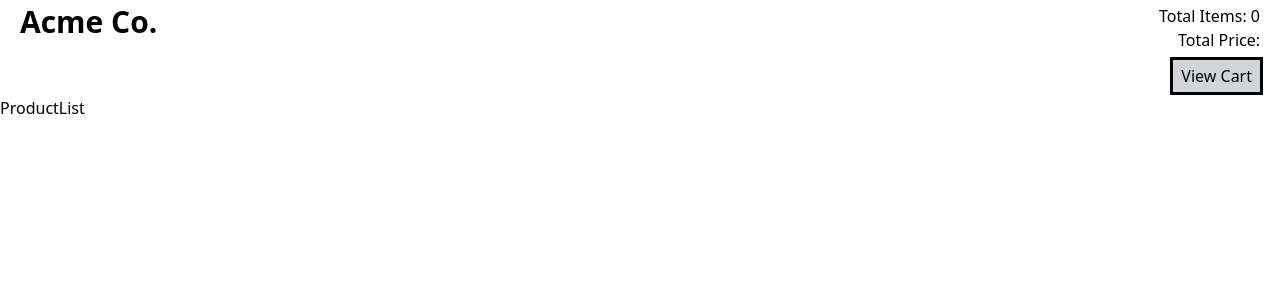
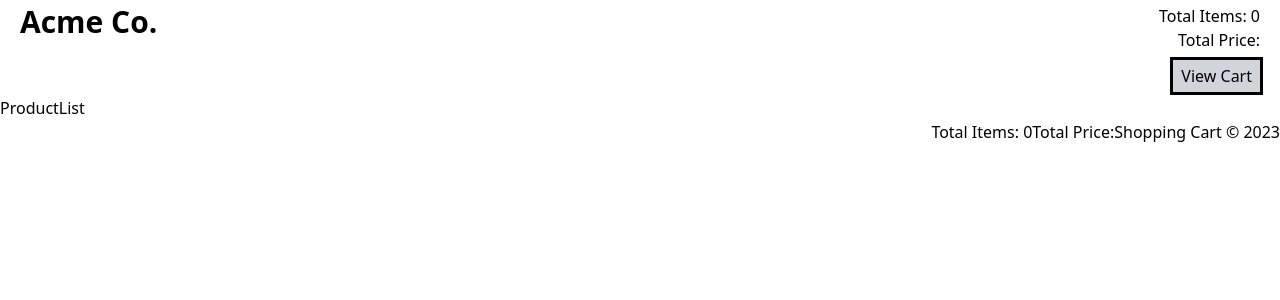
Before and after one commit to snelson-seattle/react-shopping-cart, a React (Vite) app: page / in a window 1280 px wide. Shown: the top 300 px of the page. Built offline with nearby package versions, Linux system fonts and the light colour scheme.

Commit message:
updated footer component to use useCart custom hook

```diff
--- a/src/components/Footer.tsx
+++ b/src/components/Footer.tsx
@@ -1,10 +1,26 @@
+import useCart from "../hooks/useCart"
+
 type PropsType = {
     viewCart: boolean,
 }
 
 const Footer = ({viewCart}: PropsType) => {
+  const {totalItems, totalPrice} = useCart();
+  const year: number = new Date().getFullYear();
+
+
+  const content = viewCart ? <p>Shopping Cart &copy; {year}</p> : (
+    <>
+      <p>Total Items: {totalItems}</p>
+      <p>Total Price: {totalPrice}</p>
+      <p>Shopping Cart &copy; {year}</p>
+    </>
+  )
+
   return (
-    <footer></footer>
+    <footer className="flex flex-grow flex-nowrap justify-end">
+      {content}
+    </footer>
   )
 }
 
```
